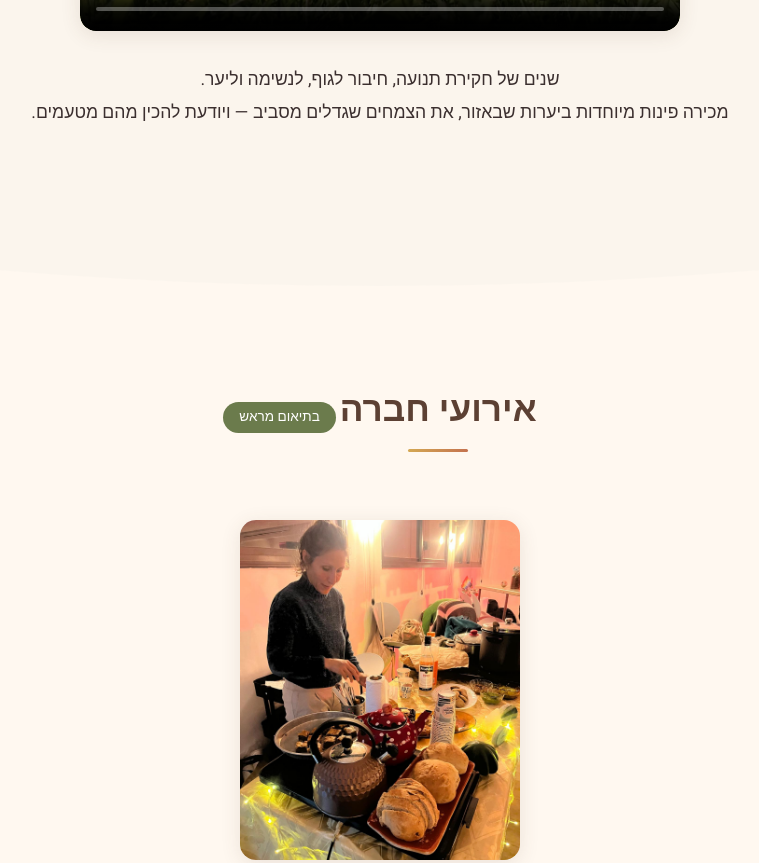
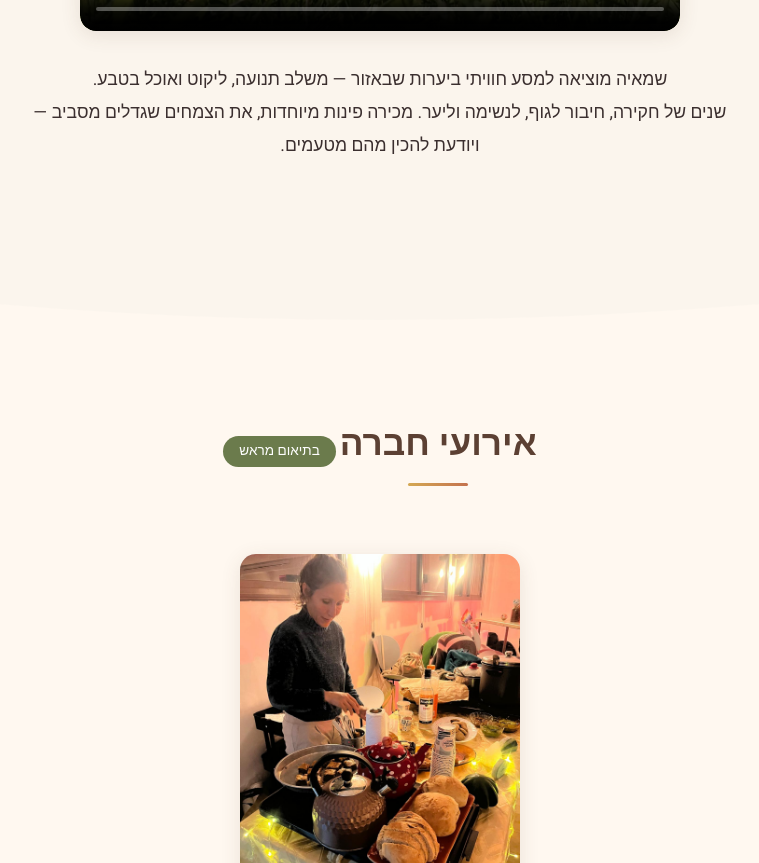
Before and after one commit to oryosef1/shmaya-food, a plain HTML site: page index.html in a window 1280 px wide. Shown: the part 5758-6621 px from the top of the page, without its empty margins (260-1019 px from the left). Drawn offline with Linux system fonts and the light colour scheme; grey boxes are pictures that could not be loaded.

Commit message:
feat: rewrite forest walks section text
Describe the experiential journey combining movement, foraging
and cooking in nature.

Co-Authored-By: Claude Opus 4.6 <noreply@anthropic.com>

```diff
--- a/index.html
+++ b/index.html
@@ -1072,9 +1072,9 @@
       </div>
 
       <p class="section-text reveal reveal-delay-3">
-        שנים של חקירת תנועה, חיבור לגוף, לנשימה וליער.
+        שמאיה מוציאה למסע חוויתי ביערות שבאזור — משלב תנועה, ליקוט ואוכל בטבע.
         <br>
-        מכירה פינות מיוחדות ביערות שבאזור, את הצמחים שגדלים מסביב — ויודעת להכין מהם מטעמים.
+        שנים של חקירה, חיבור לגוף, לנשימה וליער. מכירה פינות מיוחדות, את הצמחים שגדלים מסביב — ויודעת להכין מהם מטעמים.
       </p>
     </div>
   </section>
```
